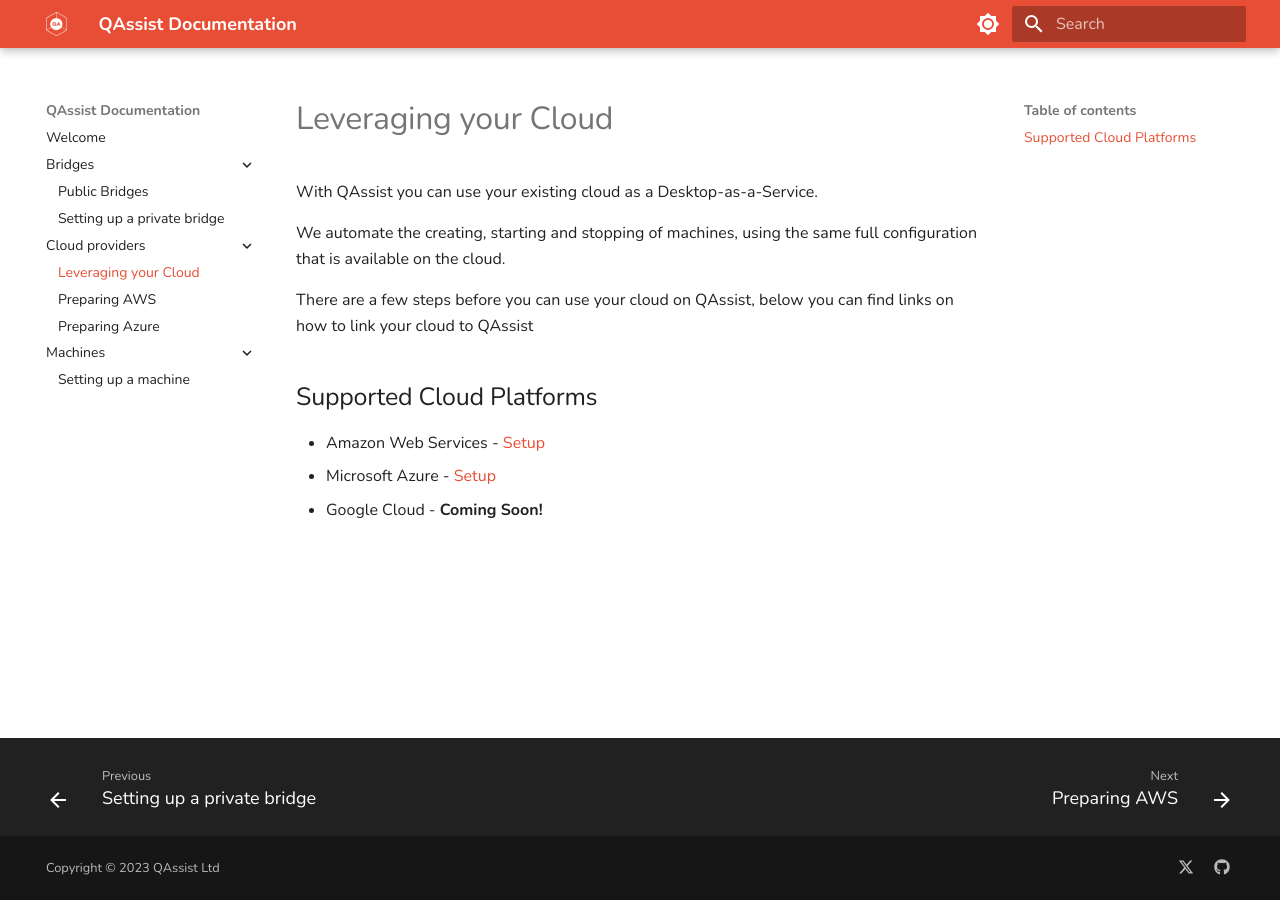
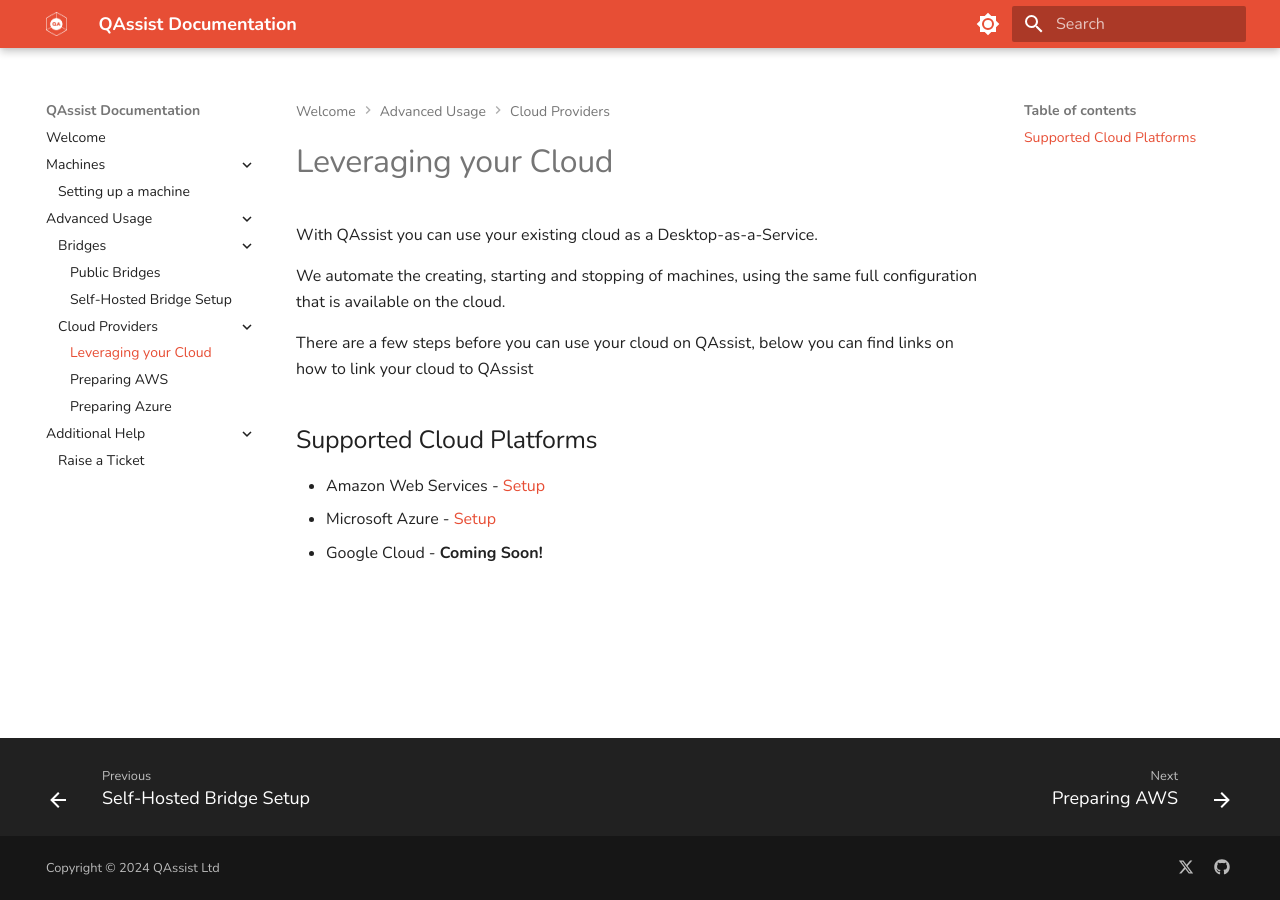
Before and after one commit to qassistio/docs, an MkDocs documentation site: the page built from docs/cloud-providers/index.md, in a window 1280 px wide. Built offline with MkDocs 1.6.1 and Material for MkDocs 9.7.7, drawn with Linux system fonts in a browser that asks for light colours.

```diff
--- a/docs/bridges/setup-bridge.md
+++ b/docs/bridges/setup-bridge.md
@@ -1,4 +1,4 @@
-# Setting up a private bridge
+# Self-Hosted Bridge Setup
 
 If the QAssist public bridges are not accessible to you, or you want to set up your own,
 follow this guide.
--- a/mkdocs.yml
+++ b/mkdocs.yml
@@ -1,7 +1,7 @@
 # yaml-language-server: $schema=https://squidfunk.github.io/mkdocs-material/schema.json
 site_name: QAssist Documentation
 site_url: https://qassist.io
-copyright: Copyright &copy; 2023 QAssist Ltd
+copyright: Copyright &copy; 2024 QAssist Ltd
 extra:
   homepage: https://qassist.io
   generator: false
@@ -12,6 +12,20 @@ extra:
       link: https://github.com/qassistio
 extra_css:
   - stylesheets/extra.css
+nav:
+  - Welcome: index.md
+  - Machines:
+      - machines/setup-machine.md
+  - Advanced Usage:
+    - Bridges:
+        - bridges/public-bridges.md
+        - bridges/setup-bridge.md
+    - Cloud Providers:
+        - cloud-providers/index.md
+        - cloud-providers/preparing-aws.md
+        - cloud-providers/preparing-azure.md
+  - Additional Help:
+      - help/raise-a-ticket.md
 plugins:
   - search
 markdown_extensions:
@@ -36,6 +50,7 @@ theme:
   favicon: assets/icons/favicon.ico
   logo: assets/img/icon.png
   features:
+    - navigation.path
     - navigation.expand
     - navigation.footer
     - search.suggest
```
Also changed, not shown: other parts of docs/bridges/setup-bridge.md (+1 -1 lines), docs/help/raise-a-ticket.md (added, +3 -0 lines), 1 other file.
